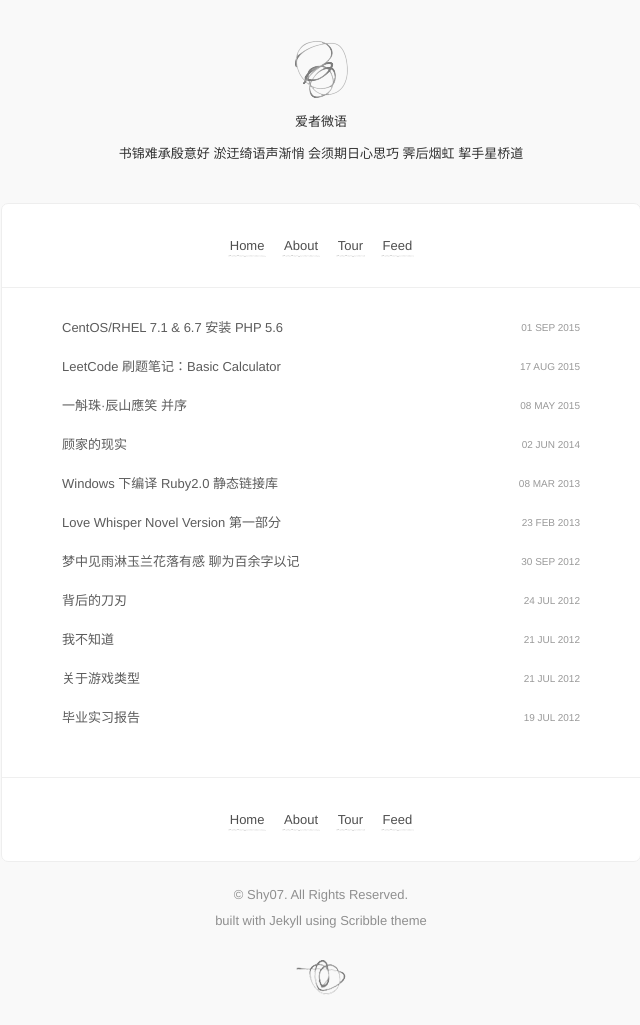
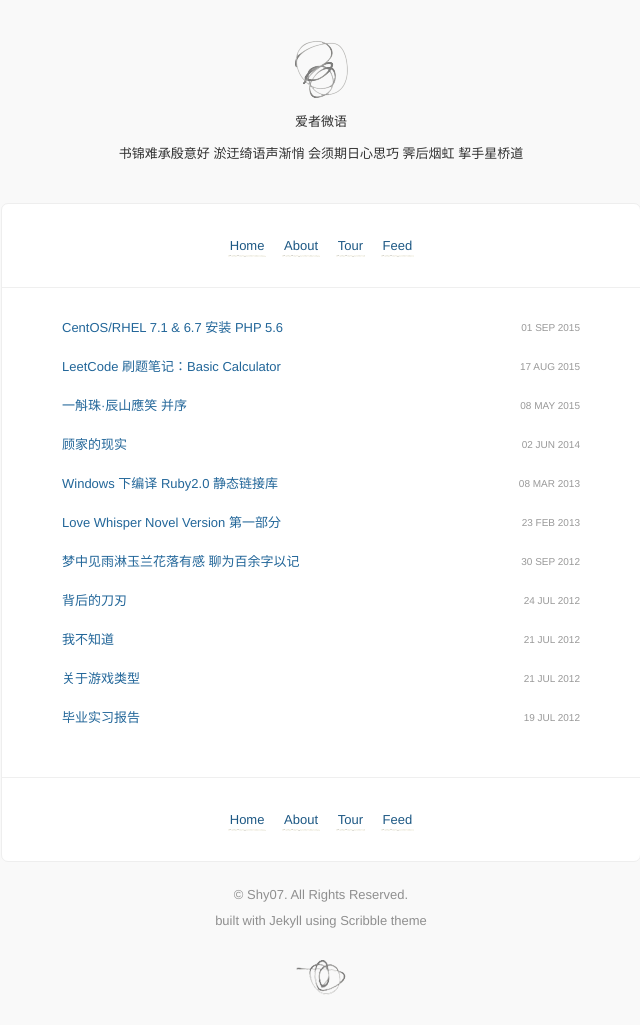
Before and after one commit to Shy07/shy07.github.com, a Jekyll site: the page built from index.html, in a window 1280 px wide. Shown: the whole page, without its empty margins (319-959 px from the left). Built offline with Jekyll 4.4.1, drawn with Linux system fonts in a browser that asks for light colours; Markdown is read by kramdown in place of the engine named in the settings.

Commit message:
love you, my grandpa

```diff
--- a/_assets/style.scss
+++ b/_assets/style.scss
@@ -7,12 +7,12 @@ h1, h2, h3, h4, h5, strong, b { font-weight: 600; }
 html, body {
   height: 100%;
 
-  -webkit-filter: grayscale(100%);
+  /*-webkit-filter: grayscale(100%);
   -moz-filter: grayscale(100%);
   -ms-filter: grayscale(100%);
   -o-filter: grayscale(100%);
   filter: grayscale(100%);
-  filter: gray;
+  filter: gray;*/
 }
 
 body {
--- a/stylesheets/style.css
+++ b/stylesheets/style.css
@@ -3,12 +3,12 @@ h1, h2, h3, h4, h5, strong, b {
 
 html, body {
   height: 100%;
-  -webkit-filter: grayscale(100%);
+  /*-webkit-filter: grayscale(100%);
   -moz-filter: grayscale(100%);
   -ms-filter: grayscale(100%);
   -o-filter: grayscale(100%);
   filter: grayscale(100%);
-  filter: gray; }
+  filter: gray;*/ }
 
 body {
   color: #303030;
```
